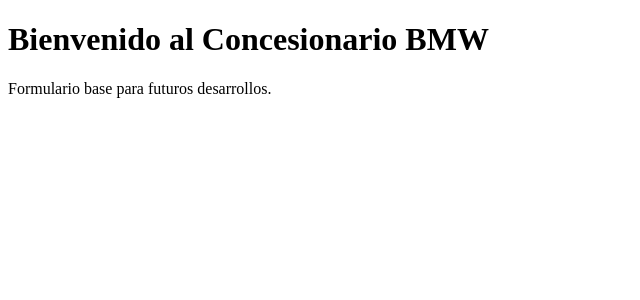
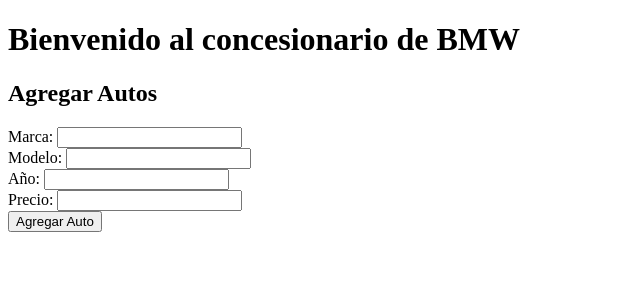
Before and after one commit to MomoC7/Proyecto_BMW_Concesionario, a Flask app: page / in a window 1280 px wide. Shown: the top 300 px of the page, without its empty margins (0-640 px from the left). Run offline with Flask 3, Linux system fonts and the light colour scheme.

Commit message:
Añadida funcionalidad para agregar autos.
- Se actualizó index.html para incluir el formulario.
- Se implementó lógica en app.py para procesar datos del formulario.
- Se ajustó database_connection.py para asegurar la conexión con MongoDBpara agregar autos.

```diff
--- a/app.py
+++ b/app.py
@@ -1,10 +1,30 @@
-from flask import Flask, render_template
+from flask import Flask, render_template, request, redirect
+from database_connection import connect_to_db
 
 app = Flask(__name__)
+db = connect_to_db()
 
 @app.route('/')
 def index():
     return render_template('index.html')
 
+@app.route('/add-car', methods=['POST'])
+def add_car():
+    try:
+        # Obtener datos del formulario
+        car_data = {
+            'brand': request.form['brand'],
+            'model': request.form['model'],
+            'year': int(request.form['year']),
+            'price': float(request.form['price'])
+        }
+        # Insertar datos en la colección de MongoDB
+        db.cars.insert_one(car_data)
+        print("Auto agregado con éxito:", car_data)
+        return redirect('/')
+    except Exception as e:
+        print("Error al agregar auto:", e)
+        return "Error al agregar auto", 500
+
 if __name__ == '__main__':
     app.run(debug=True)
--- a/templates/index.html
+++ b/templates/index.html
@@ -6,7 +6,22 @@
     <title>BMW Concesionario</title>
 </head>
 <body>
-    <h1>Bienvenido al Concesionario BMW</h1>
-    <p>Formulario base para futuros desarrollos.</p>
+    <h1>Bienvenido al concesionario de BMW</h1>
+    <h2>Agregar Autos</h2>
+    <form action="/add-car" method="POST">
+        <label for="brand">Marca:</label>
+        <input type="text" id="brand" name="brand" required><br>
+
+        <label for="model">Modelo:</label>
+        <input type="text" id="model" name="model" required><br>
+
+        <label for="year">Año:</label>
+        <input type="number" id="year" name="year" required><br>
+
+        <label for="price">Precio:</label>
+        <input type="number" id="price" name="price" required><br>
+
+        <button type="submit">Agregar Auto</button>
+    </form>
 </body>
 </html>
```
Also changed, not shown: database_connection.py (+10 -2 lines).
